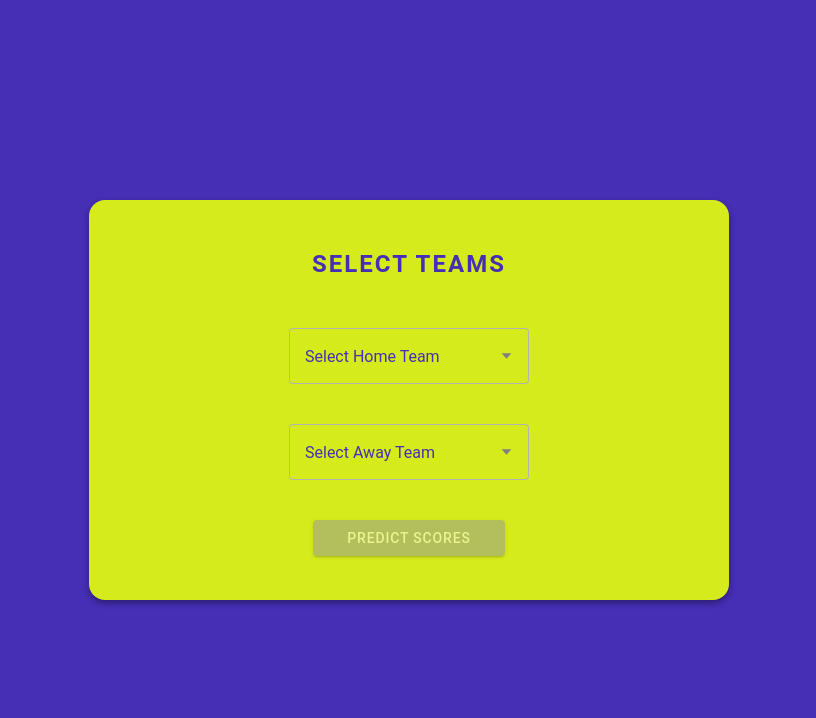
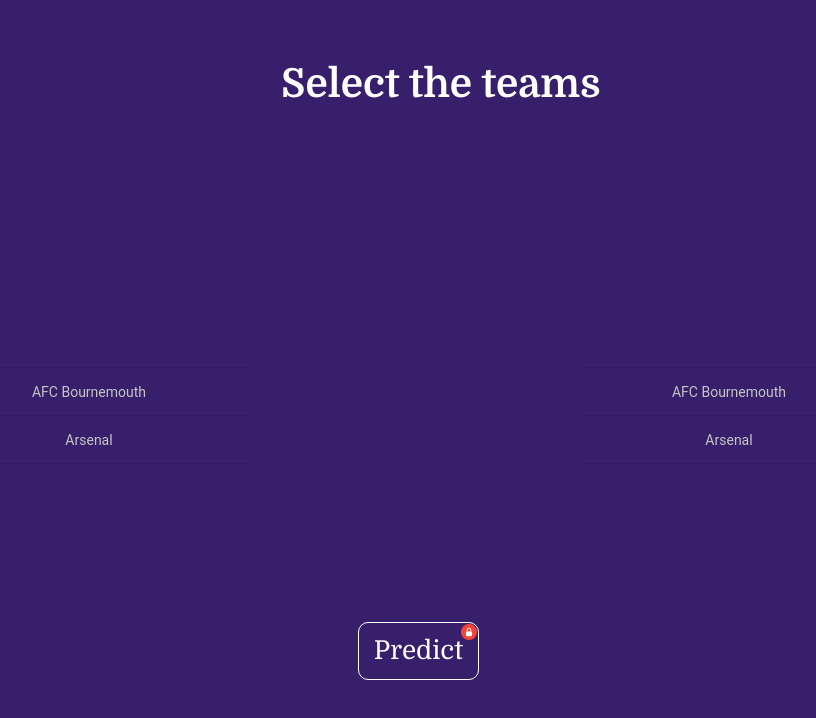
Before and after one commit to AbhinavHaridas/English-Premier-League-Match-Predictor, a React (Create React App) app in the folder react-frontend/: page /home in a window 1280 px wide. Shown: the top 718 px of the page, without its empty margins (231-1047 px from the left). Built offline with nearby package versions, Linux system fonts and the light colour scheme.

Commit message:
completed integration of home page

```diff
--- a/react-frontend/src/App.tsx
+++ b/react-frontend/src/App.tsx
@@ -1,7 +1,6 @@
 import { Redirect, Route } from 'react-router-dom';
 import { IonApp, IonRouterOutlet, setupIonicReact } from '@ionic/react';
 import { IonReactRouter } from '@ionic/react-router';
-import Home from './pages/Home';
 
 /* Core CSS required for Ionic components to work properly */
 import '@ionic/react/css/core.css';
@@ -33,7 +32,7 @@
     <IonReactRouter>
       <IonRouterOutlet>
         <Route exact path="/home">
-          <Home />
+          <NewHome />
         </Route>
         <Route exact path="/">
           <Redirect to="/home" />
--- a/react-frontend/src/pages/Home.css
+++ b/react-frontend/src/pages/Home.css
@@ -15,7 +15,7 @@
     left: 0;
     width: 100%;
     height: 100%;
-    background-color: rgb(0,0,0,0.5);
+    background-color: rgb(0,0,0,0.4);
     z-index: 1;
 }
 
--- a/react-frontend/src/pages/NewHome.tsx
+++ b/react-frontend/src/pages/NewHome.tsx
@@ -4,15 +4,48 @@
 
 // Import Components
 import Team from "../components/Team";
+import { useHistory } from "react-router";
 
 const NewHome: React.FC = () => {
   const [homeTeam, setHomeTeam] = useState("");
   const [awayTeam, setAwayTeam] = useState("");
+  const history = useHistory();
 
   const predictMatch = () => {
     console.log("Predict");
     console.log("Home", homeTeam);
     console.log("Away", awayTeam);
+    let data = new FormData();
+    data.append("home_team", homeTeam);
+    data.append("away_team", awayTeam);
+    fetch("http://127.0.0.1:5000/predict_match", {
+      method: "POST",
+      body: data,
+    })
+      .then((response) => response.json())
+      .then((result) => {
+        fetch("http://127.0.0.1:5000/get_match_history", {
+          method: "POST",
+          body: data,
+        })
+          .then((response) => response.json())
+          .then((match_history) => {
+            match_history["data"]["predicted_result"] = result["data"];
+            match_history["data"]["home_team"] = homeTeam;
+            match_history["data"]["away_team"] = awayTeam;
+
+            history.push({
+              pathname: "/history",
+              state: { match_history },
+            });
+          })
+          .catch((error) => {
+            console.log(error);
+          });
+      })
+      .catch((error) => {
+        console.log(error);
+      });
   };
 
   return (
@@ -20,7 +53,7 @@
       <IonContent>
         <div className="new-home-wrap">
           <h1 className="home-head">Select the teams</h1>
-            <Team team={homeTeam} setTeam={setHomeTeam}/>
+          <Team team={homeTeam} setTeam={setHomeTeam} />
           <Team team={awayTeam} setTeam={setAwayTeam} />
           <button className={`pred-home ${homeTeam == awayTeam || homeTeam == '' || awayTeam == '' ? 'red-dot' : 'pred-hover'}`} disabled={homeTeam == awayTeam} onClick={predictMatch}>Predict</button>
         </div>
```
Lines whose indentation alone changed are shown as unchanged.
